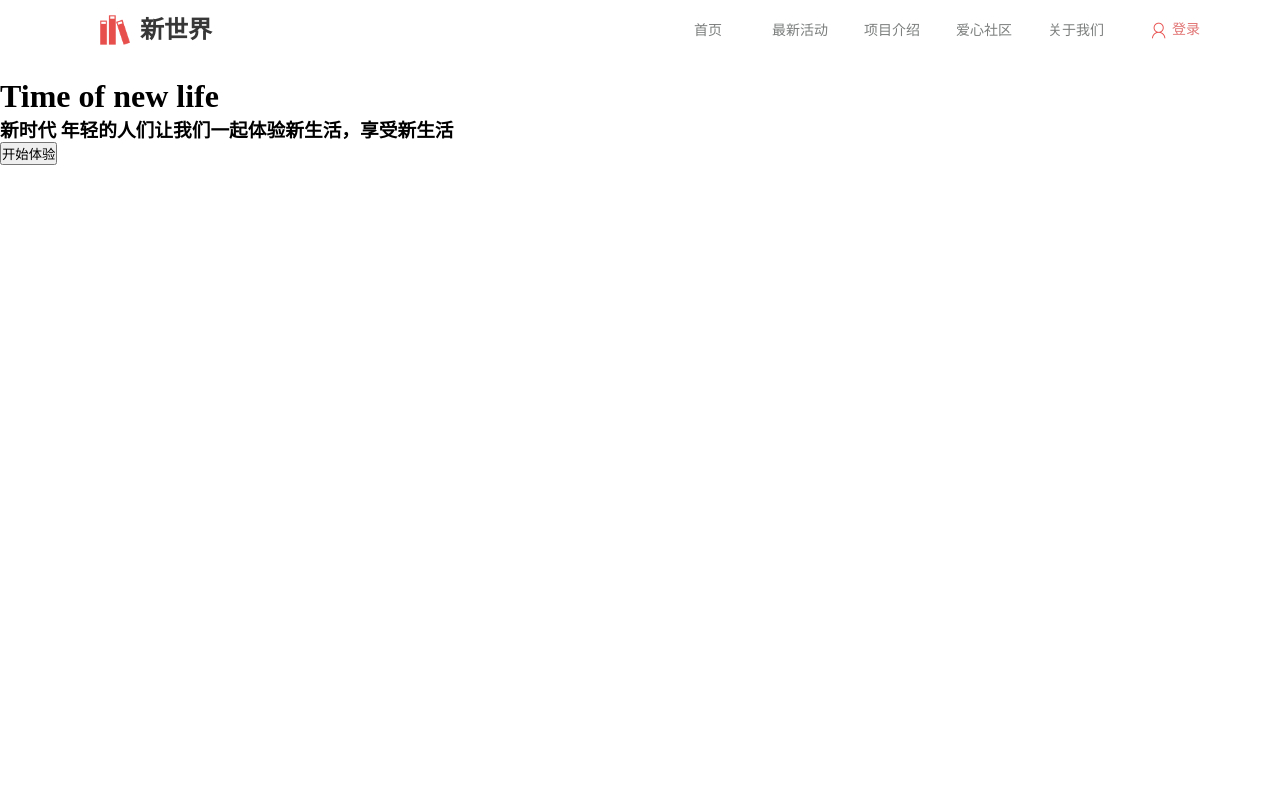
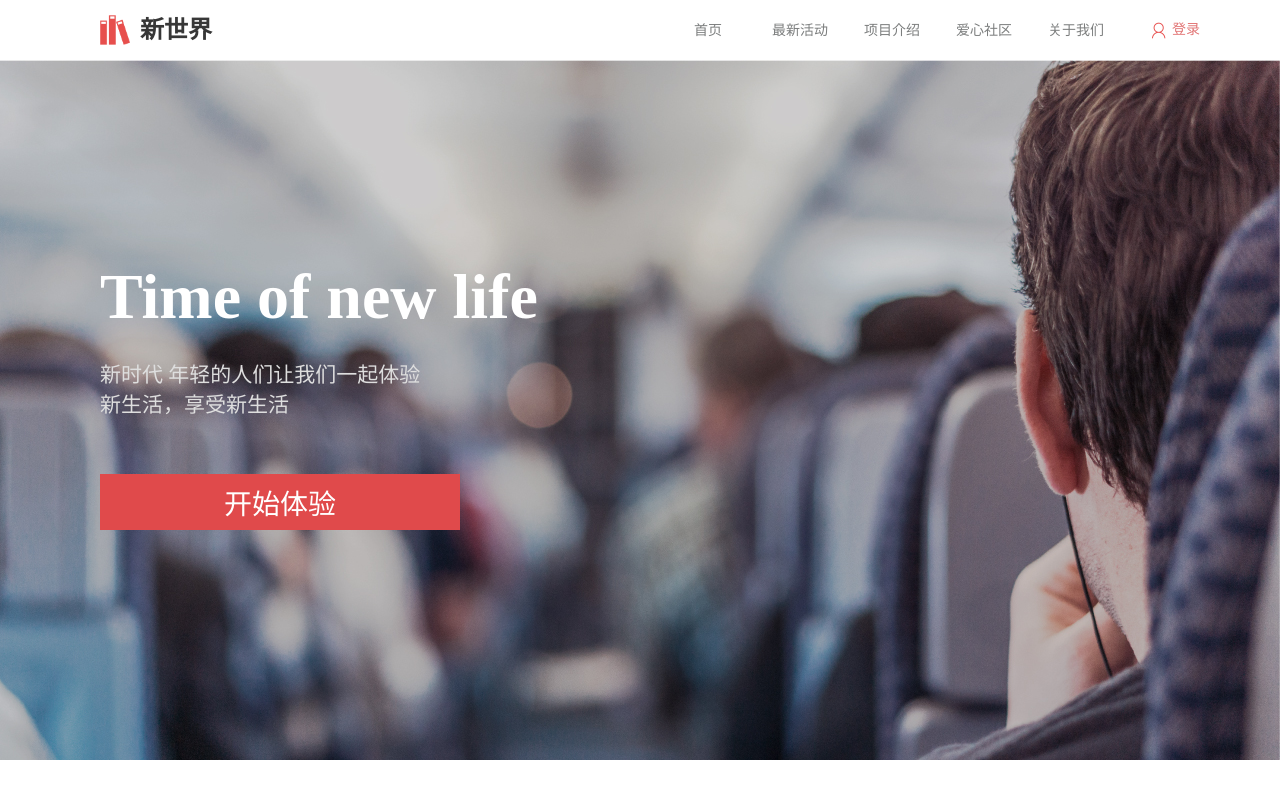
Before and after one commit to KayWu/ife, a plain HTML site: page task7.html in a window 1280 px wide. Drawn offline with Linux system fonts and the light colour scheme.

Commit message:
Task 7 jumbotron

```diff
--- a/sass/task7.scss
+++ b/sass/task7.scss
@@ -7,13 +7,13 @@
 }
 
 $header-height: 60px;
+$red: #e04a4b;
 
 body {
   font-family: 'Microsoft YaHei', serif;
   width: 1280px;
   margin: auto;
 }
-
 
 header {
   height: $header-height;
@@ -47,8 +47,8 @@ header nav {
       text-align: center;
 
       &:hover {
-        color: #e04a4b;
-        border-bottom: 4px #e04a4b solid;
+        color: $red;
+        border-bottom: 4px $red solid;
       }
     }
   }
@@ -62,3 +62,31 @@ header .nav-right {
   font-size: 14px;
   color: #e27474;
 }
+
+.jumbotron {
+  height: 700px;
+  background: url("../images/task7/pic01.jpg");
+  background-size: cover;
+  padding-top: 200px;
+  padding-left: 100px;
+  h1 {
+    font-size: 64px;
+    color: white;
+  }
+  p {
+    margin-top: 24px;
+    color: #dedede;
+    font-size: 21px;
+  }
+
+  button {
+    margin-top: 56px;
+    color: white;
+    background: $red;
+    border: none;
+    width: 360px;
+    height: 56px;
+    font-size: 28px;
+  }
+
+}
--- a/task7.html
+++ b/task7.html
@@ -22,10 +22,10 @@
         <div class="nav-right">登录</div>
     </header>
     <div class="jumbotron">
-        <img src="" alt="">
         <div class="title">
             <h1>Time of new life</h1>
-            <h3>新时代 年轻的人们让我们一起体验新生活，享受新生活</h3>
+            <p>新时代 年轻的人们让我们一起体验 <br>
+                新生活，享受新生活</p>
             <button>
                 开始体验
             </button>
```
Also changed, not shown: stylesheets/task7.css.
